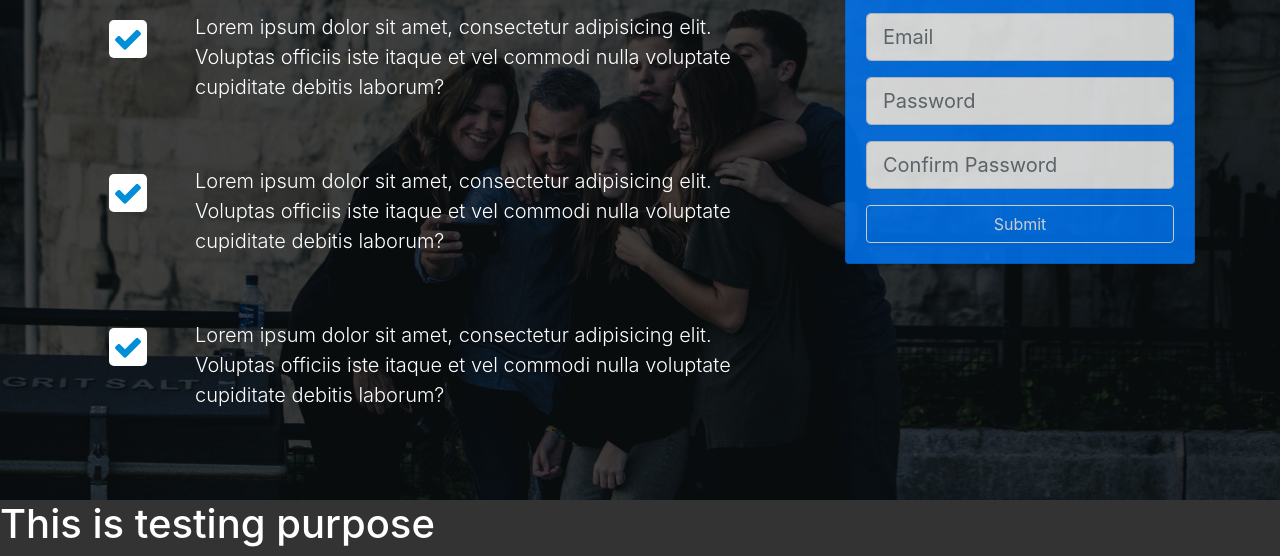
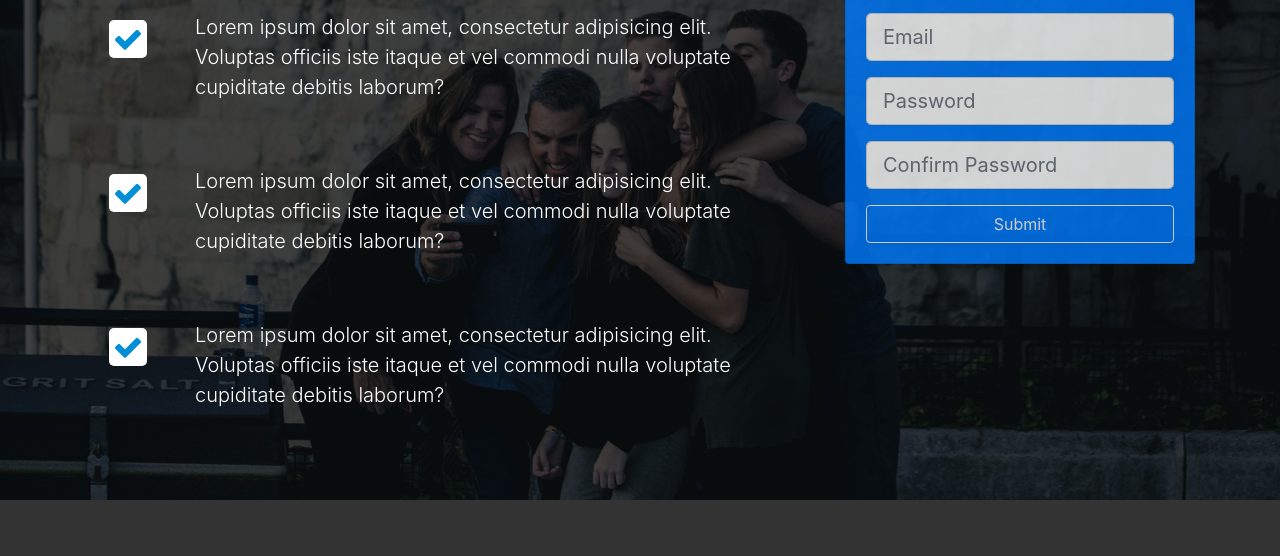
Before and after one commit to saddamhr/looplab, a plain HTML site: page index.html in a window 1280 px wide. Shown: the part 304-860 px from the top of the page. After the commit the page ends 804 px from the top, so only its background shows below. Drawn offline with Linux system fonts and the light colour scheme.

Commit message:
undo test

```diff
--- a/index.html
+++ b/index.html
@@ -100,8 +100,6 @@
 		</div>
 	</section>
 
-	<h1>This is testing purpose</h1>
-
 	<script src="assets/js/jquery.min.js"></script>
 	<script src="assets/js/popper.min.js"></script>
 	<script src="assets/js/bootstrap.min.js"></script>
```
